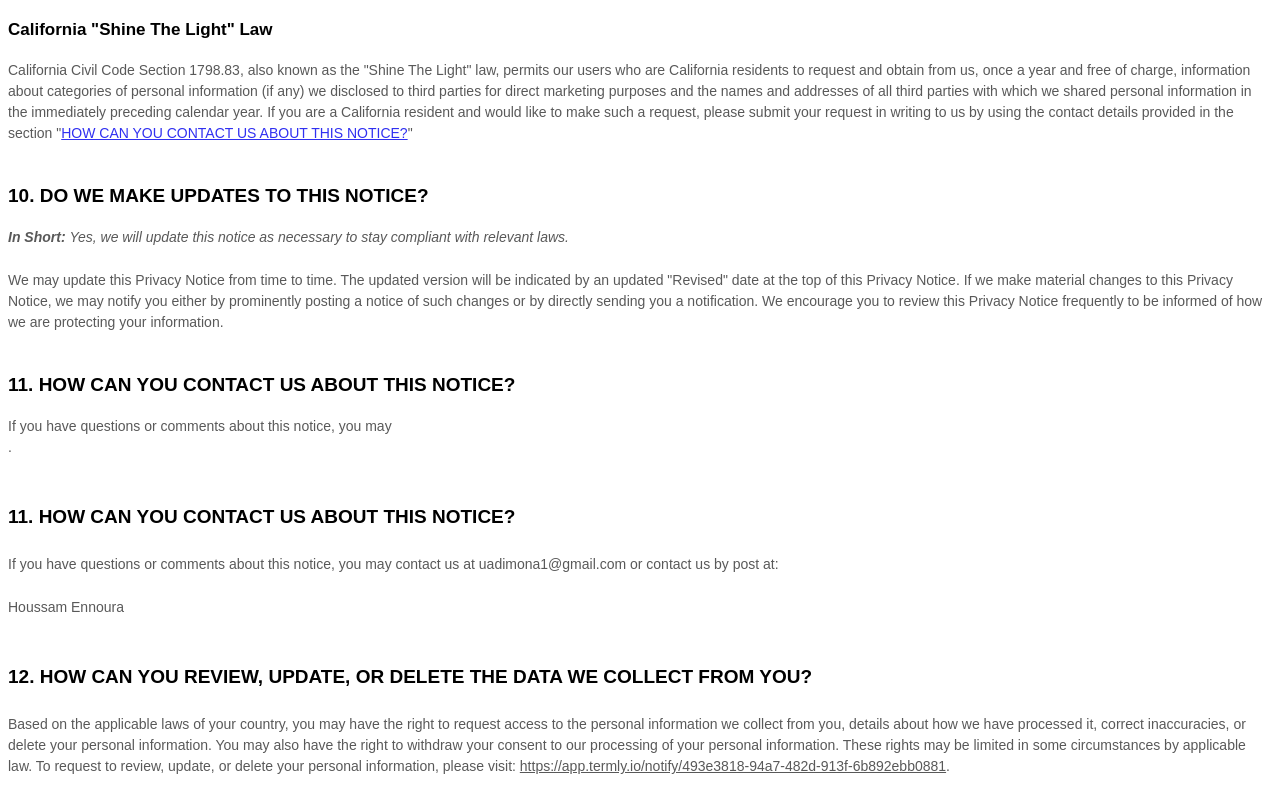
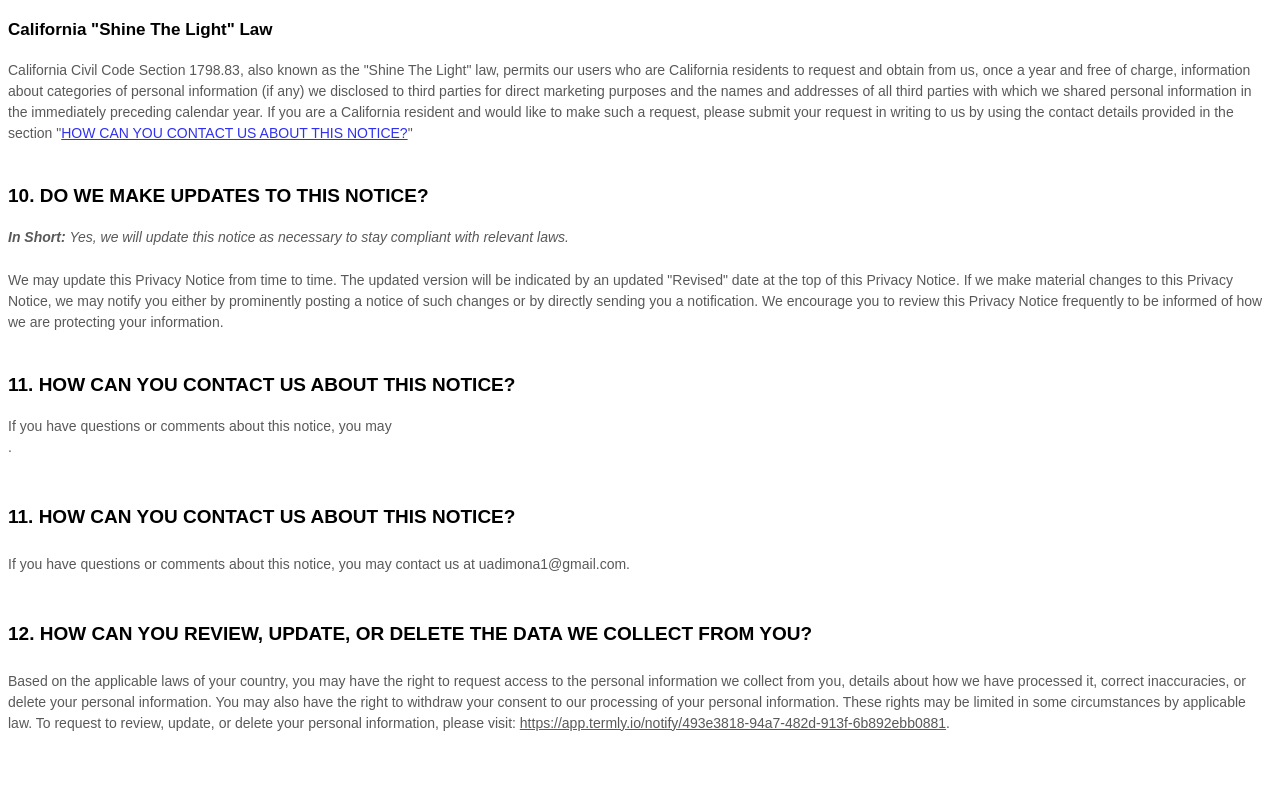
Before and after one commit to samenn001/Plantsy-privacy, a plain HTML site: page index.html in a window 1280 px wide. Shown: the part 6346-7131 px from the top of the page. After the commit the page ends 7088 px from the top, so only its background shows below. Drawn offline with Linux system fonts and the light colour scheme.

Commit message:
Update index.html

```diff
--- a/index.html
+++ b/index.html
@@ -56,9 +56,7 @@ word-break: break-word !important;
       <div style="line-height: 1.5;"><br></div>
       <div style="line-height: 1.5;"><strong><span style="font-size: 15px;"><span data-custom-class="heading_1">11. HOW CAN YOU CONTACT US ABOUT THIS NOTICE?</span></span></strong></div>
       <div style="line-height: 1.5;"><br></div>
-      <div style="line-height: 1.5;"><span style="font-size: 15px;"><span data-custom-class="body_text">If you have questions or comments about this notice, you may contact us at uadimona1@gmail.com or contact us by post at:</span></span></div>
-      <div style="line-height: 1.5;"><br></div>
-      <div style="line-height: 1.5;"><span style="font-size: 15px;"><span data-custom-class="body_text">Houssam Ennoura</span></span></div>
+      <div style="line-height: 1.5;"><span style="font-size: 15px;"><span data-custom-class="body_text">If you have questions or comments about this notice, you may contact us at uadimona1@gmail.com.</span></span></div>
       <div style="line-height: 1.5;"><br></div>
       <div style="line-height: 1.5;"><br></div>
       <div id="request" style="line-height: 1.5;"><strong><span style="font-size: 15px;"><span data-custom-class="heading_1">12. HOW CAN YOU REVIEW, UPDATE, OR DELETE THE DATA WE COLLECT FROM YOU?</span></span></strong></div>
```
